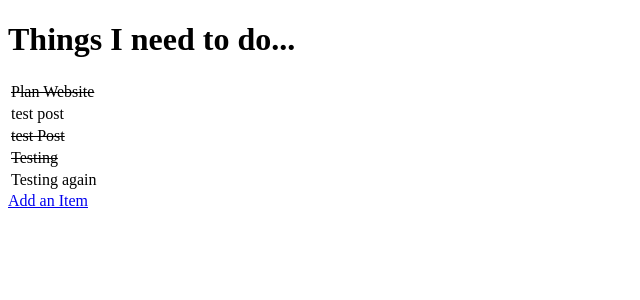
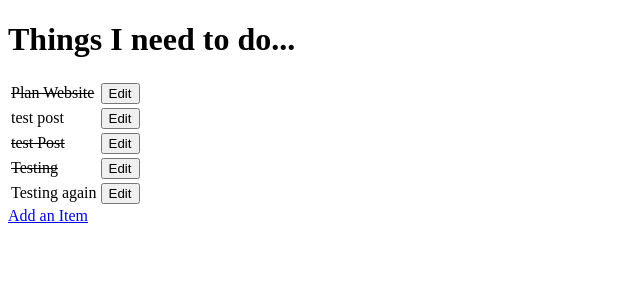
Before and after one commit to LivHed/django_todo, a Django app: page / in a window 1280 px wide. Shown: the top 300 px of the page, without its empty margins (0-640 px from the left). Run offline with Django 3.2, Linux system fonts and the light colour scheme; data comes from the database, SQL or seed files in the repository.

Commit message:
Add url to the edit function, create form in html and edit button

```diff
--- a/django_todo/urls.py
+++ b/django_todo/urls.py
@@ -15,10 +15,11 @@ Including another URLconf
 """
 from django.conf.urls import url
 from django.contrib import admin
-from todo.views import get_todo_list, create_an_item
+from todo.views import get_todo_list, create_an_item, edit_an_item
 
 urlpatterns = [
     url(r'^admin/', admin.site.urls),
     url(r'^$', get_todo_list),
-    url(r'^add$', create_an_item)
+    url(r'^add$', create_an_item),
+    url(r'^edit/(?P<id>\d+)$', edit_an_item)
 ]
--- a/todo/templates/todo_list.html
+++ b/todo/templates/todo_list.html
@@ -17,6 +17,11 @@
           {% else %}
           <td> {{ item.name }} </td>
           {% endif %}
+
+          <td>
+              <form method="GET" action="edit/{{ item.id }}"><input type="submit" value="Edit"></input></form>
+          </td>
+
          </tr>
          {% empty %}
          <p>You have nothing to do.</p>
--- a/todo/views.py
+++ b/todo/views.py
@@ -1,4 +1,4 @@
-from django.shortcuts import render, HttpResponse, redirect
+from django.shortcuts import render, HttpResponse, redirect, get_object_or_404
 from .models import Item
 from .forms import ItemForm
 
@@ -18,3 +18,9 @@ def create_an_item(request):
         form = ItemForm()
 
     return render(request, 'item_form.html', {'form': form})
+
+
+def edit_an_item(request, id):
+    item = get_object_or_404(Item, pk=id)
+    form = ItemForm(instance=item)
+    return render(request, 'item_form.html', {'form': form})
```
